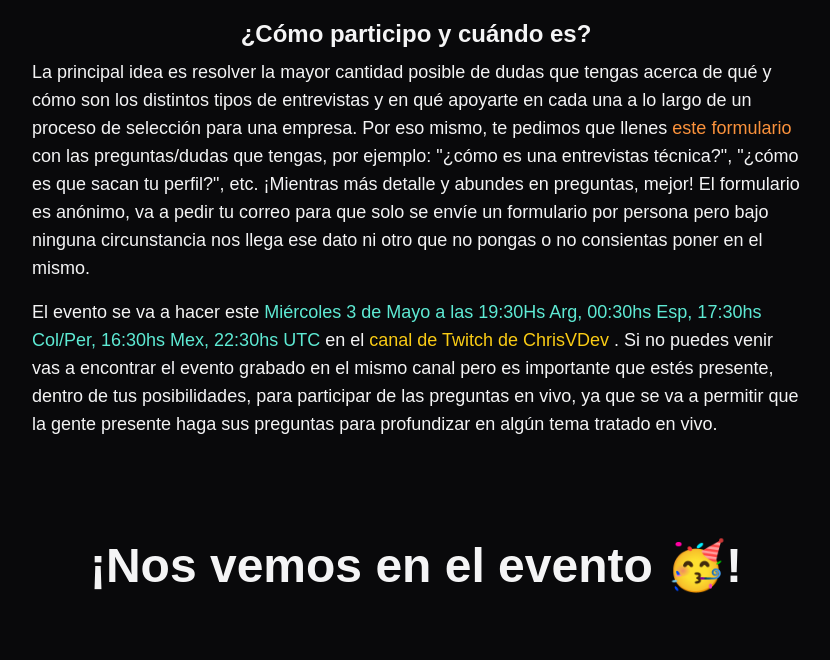
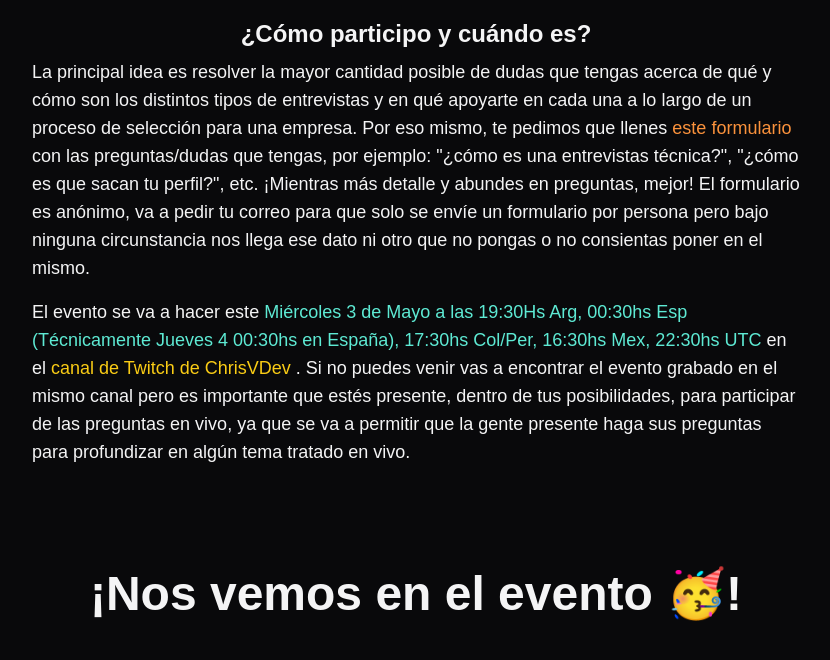
Before and after one commit to chrisvdev/ars, a website built with Vite: page index.html in a window 1280 px wide. Shown: the part 1886-2546 px from the top of the page, without its empty margins (224-1054 px from the left). Built offline with nearby package versions, Linux system fonts and the light colour scheme; a web font is replaced by a local one.

Commit message:
Fix España event date

```diff
--- a/index.html
+++ b/index.html
@@ -190,7 +190,7 @@
           nofollow
           href="https://calendar.google.com/calendar/event?action=TEMPLATE&tmeid=NXY2ODFsaG04aGZpM3VrcjdvZGNvZmdyY3UgY2hyaXN2aWxsLjIzMTJAbQ&tmsrc=chrisvill.2312%40gmail.com"
         >
-          Miércoles 3 de Mayo a las 19:30Hs Arg, 00:30hs Esp, 17:30hs Col/Per,
+          Miércoles 3 de Mayo a las 19:30Hs Arg, 00:30hs Esp (Técnicamente Jueves 4 00:30hs en España), 17:30hs Col/Per,
           16:30hs Mex, 22:30hs UTC
         </a>
         en el
```
